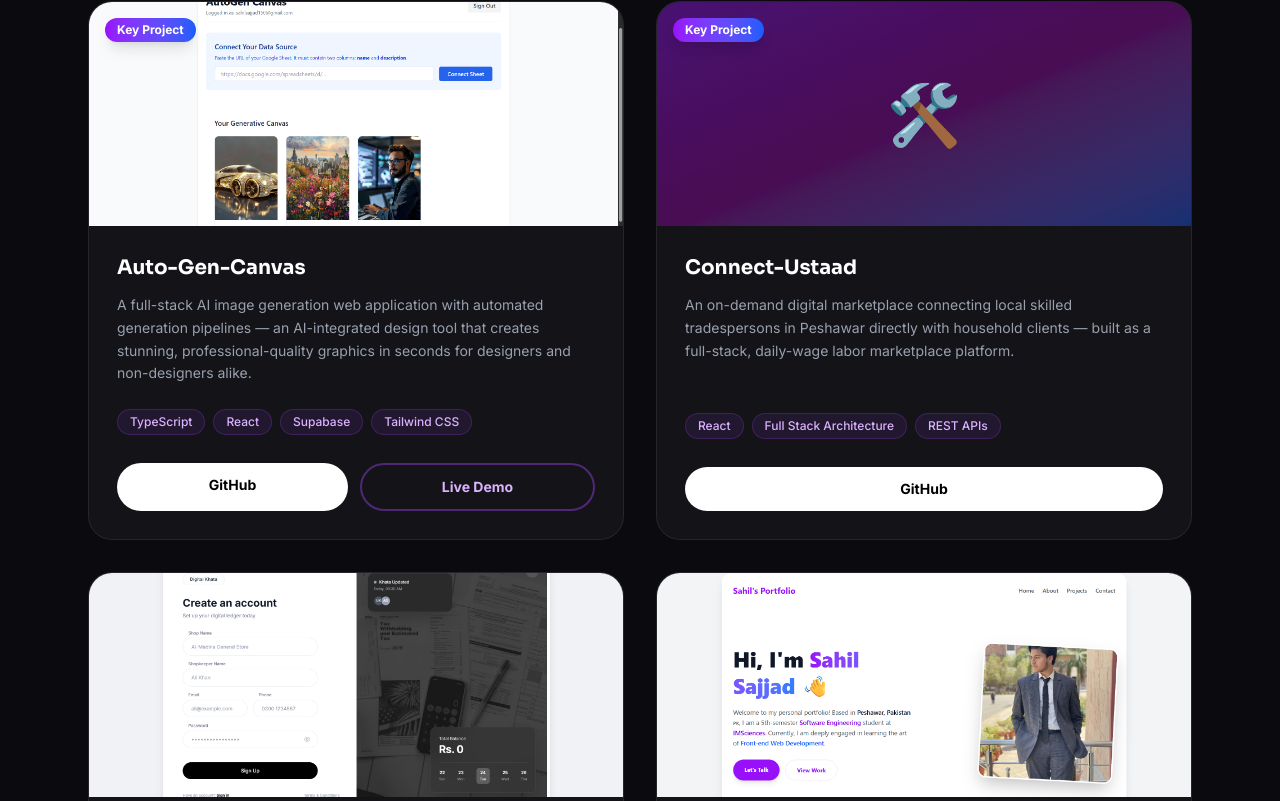
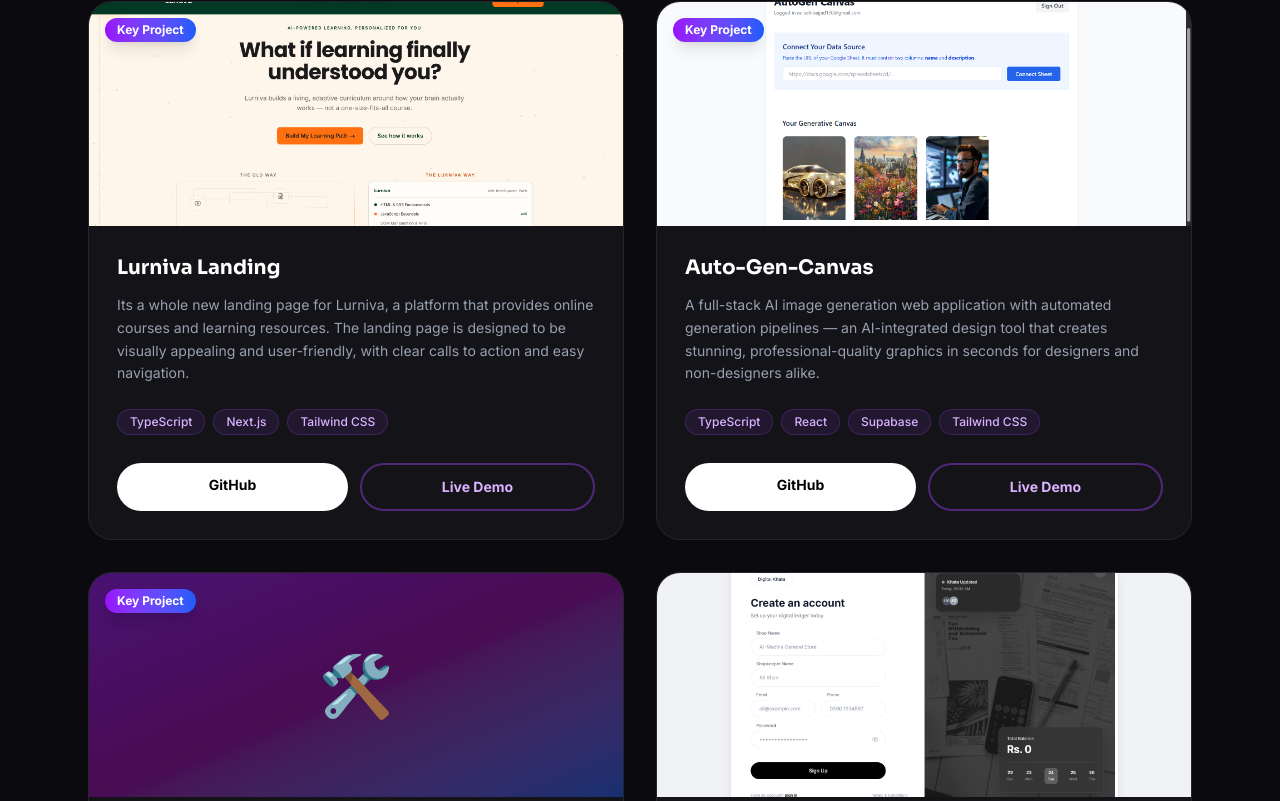
Before and after one commit to SahilSajjadOfficial/PersonalPortfolio, a React (Vite) app: page / in a window 1280 px wide. Shown: the part 3497-4298 px from the top of the page. Built offline with nearby package versions, Linux system fonts and the light colour scheme.

Commit message:
Another Project Added

```diff
--- a/src/Projects.jsx
+++ b/src/Projects.jsx
@@ -4,8 +4,20 @@
 import PersonalPortfolio from './assets/PersonalPortfolio.png'
 import AutoGenCanvas from './assets/AutoGenCanvas.png'
 import DigitalKhata from './assets/DigitalKhata.png'
+import LurnivaLanding from './assets/LurnivaLanding.png'
+
 
 const projects = [
+  {
+    title: 'Lurniva Landing',
+    description:
+      'Its a whole new landing page for Lurniva, a platform that provides online courses and learning resources. The landing page is designed to be visually appealing and user-friendly, with clear calls to action and easy navigation.',
+    tech: ['TypeScript', 'Next.js', 'Tailwind CSS'],
+    githubLink: 'https://github.com/SahilSajjadOfficial/landingpage-lurniva',
+    liveLink: 'https://landingpage-lurniva.vercel.app/',
+    image: LurnivaLanding,
+    featured: true,
+  },
   {
     title: 'Auto-Gen-Canvas',
     description:
```
Also changed, not shown: src/assets/LurnivaLanding.png (added).
